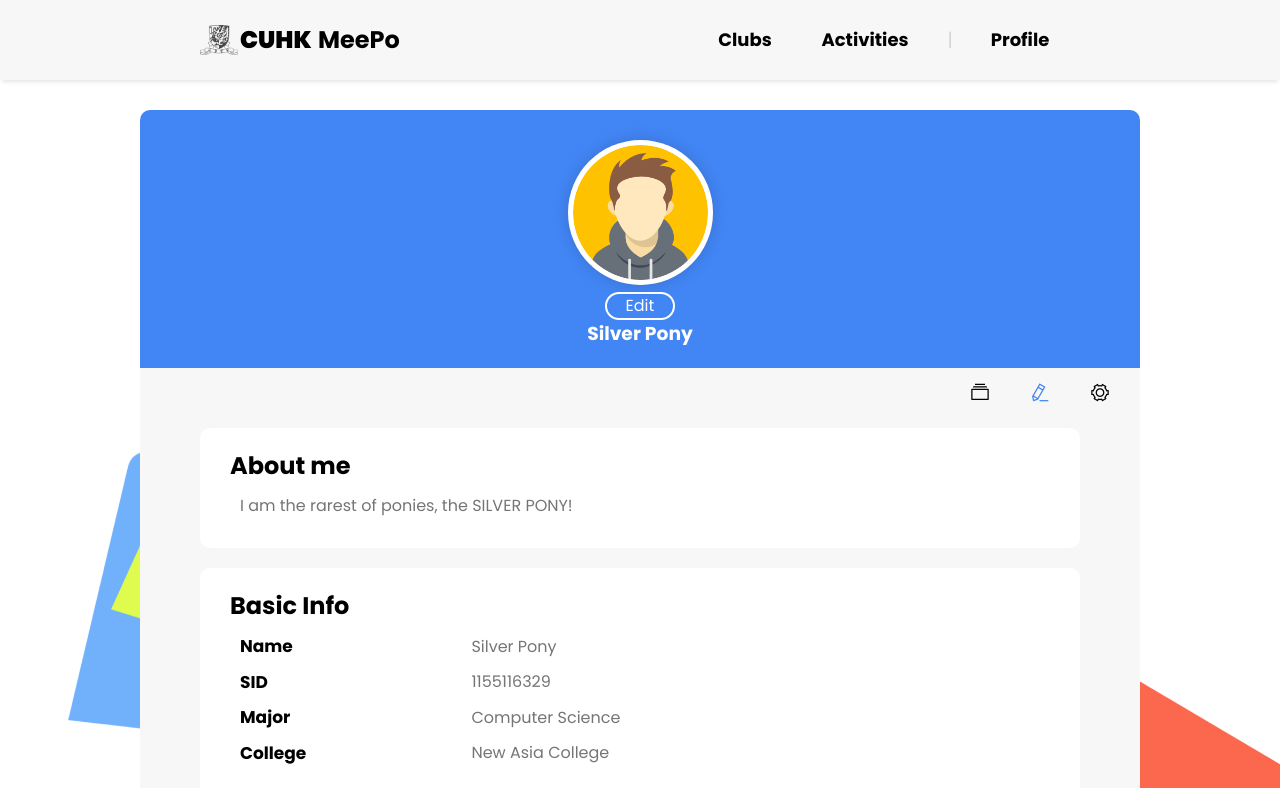
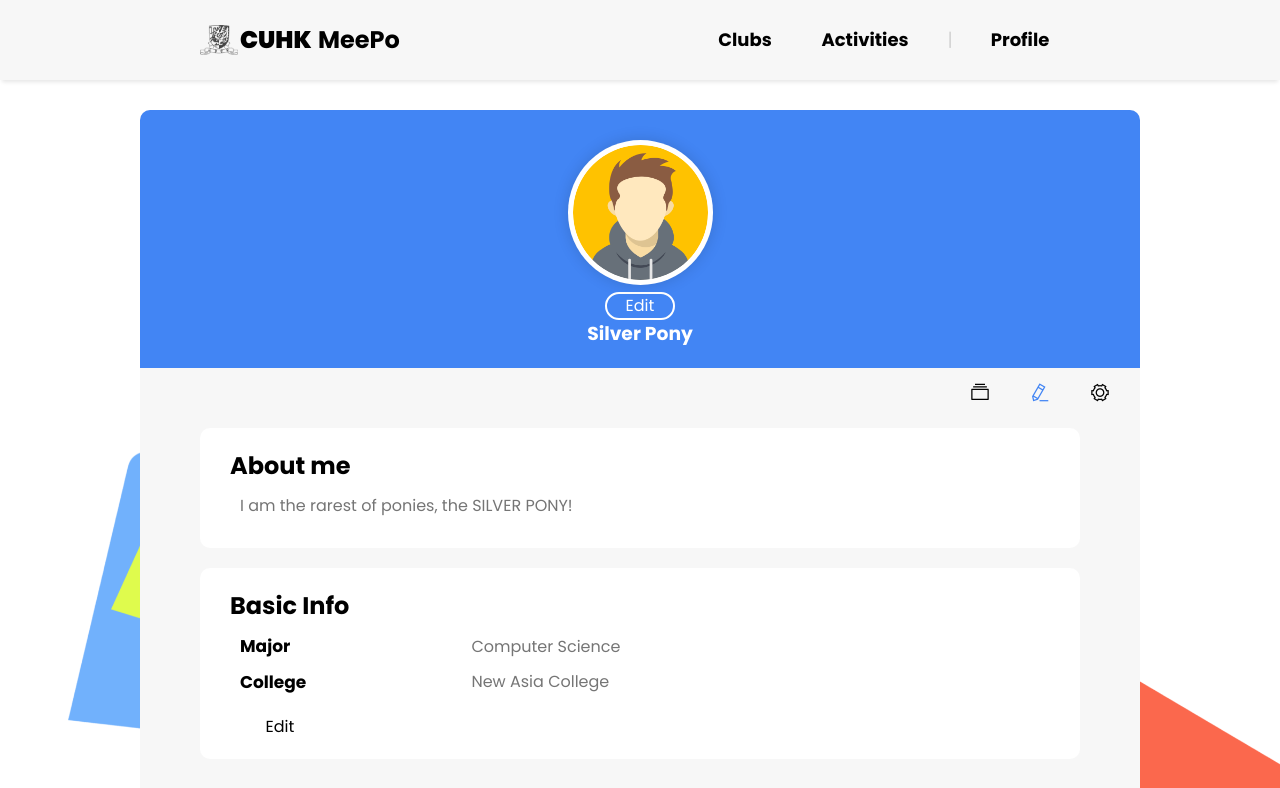
Before and after one commit to AndyLaiJS/Cnergy, a Vue app in the folder client/: page /profile-edit in a window 1280 px wide. Shown: the top 788 px of the page. Built offline with nearby package versions, Linux system fonts and the light colour scheme.

Commit message:
ProfileEdit: Content changes

```diff
--- a/client/src/views/Profile/ProfileEdit.vue
+++ b/client/src/views/Profile/ProfileEdit.vue
@@ -31,14 +31,6 @@
                         </div>
                         <div class="CardContainer" id="edit">
                             <h2> Basic Info </h2>
-                                <div class="content-lists">
-                                    <label for="fname">Name </label>
-                                    <input type="text" name="fname" class="input-box" placeholder="Silver Pony">
-                                </div>
-                                <div class="content-lists">
-                                    <label for="fname">SID </label>
-                                    <input type="text" name="fname" class="input-box" placeholder="1155116329">
-                                </div>
                                 <div class="content-lists">
                                     <label for="fname">Major </label>
                                     <input type="text" name="fname" class="input-box" placeholder="Computer Science">
```
